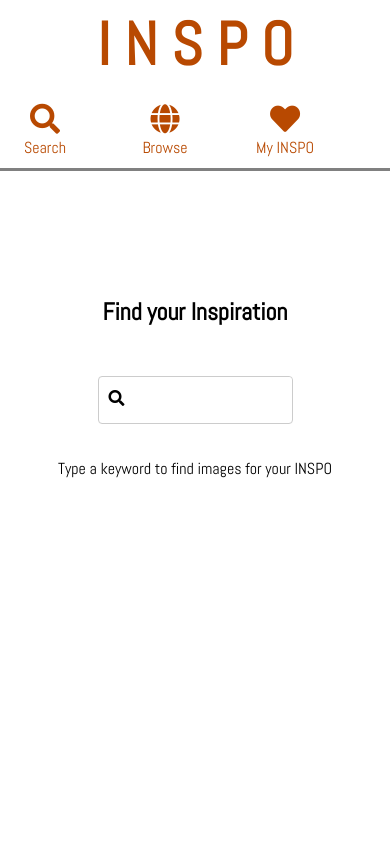
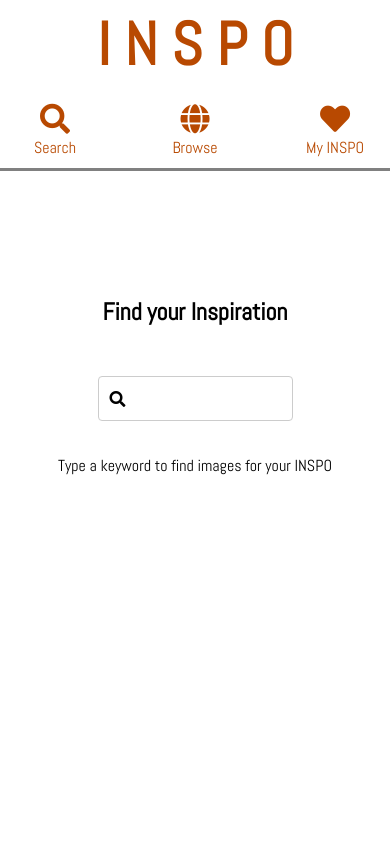
Before and after one commit to jack40tall/creative3-inspo, a Vue app: page / in a window 390 px wide. Shown: the top 844 px of the page. Built offline with nearby package versions, Linux system fonts and the light colour scheme; no server answers.

Commit message:
Fixed button hover on mobile, CORS bug, and mobile

```diff
--- a/src/App.vue
+++ b/src/App.vue
@@ -147,6 +147,7 @@ body {
 
 .menu-item {
   position: relative;
+  width: 70px;
 }
 .badge {
   position: absolute;
@@ -166,13 +167,22 @@ body {
     grid-template-areas: "brand""side";
   }
 
+  #side {
+    margin: 0;
+    display: flex;
+    justify-content: space-between;
+    width: 350px;
+    margin:auto;
+  }
+
+  .menu-item {
+    margin-right: 0px;
+    /* border: 1px solid black; */
+  }
+
   #brand h1 {
     margin-top: 0px;
     margin-bottom: 10px;
   }
-
-  #side {
-    justify-content: center;
-  }
 }
 </style>
--- a/src/components/InspoList.vue
+++ b/src/components/InspoList.vue
@@ -77,10 +77,26 @@ button {
 }
 
 button .empty-heart {display: none}
-button:hover .empty-heart {display: inline;}
-button:hover .filled-heart {display: none;}
 
+@media screen and (max-width: 499px) {
 
+    .photo {
+        height: 225px;
+        width: 375px;
+    }
+
+    .photo img {
+        /* border: 2px solid #333; */
+        height: 225px;
+        width: 375px;
+    }
+}
+
+/* Diable hover on mobile */
+@media screen and (min-width: 1025px) {
+    button:hover .empty-heart {display: inline;}
+    button:hover .filled-heart {display: none;}
+}
 
 
 </style>
--- a/src/components/PhotoList.vue
+++ b/src/components/PhotoList.vue
@@ -5,6 +5,7 @@
                 <button @click='toggleList(photo)'>
                     <span v-if="isHearted(photo)" class="filled-heart"><i class="fas fa-heart"></i></span>
                     <span v-else class="empty-heart"><i class="far fa-heart"></i></span>
+                    <span class="hover-filled-heart"><i class="fas fa-heart"></i></span>
                 </button>
                 <img :src="photo.img" alt="">
             </div>
@@ -89,4 +90,29 @@ button {
     outline: none;
 }
 
+.hover-filled-heart {
+    position: absolute;
+    left: 8.5px;
+    font-size: 38px;
+    font-size: 38px;
+    display: none;
+}
+
+@media screen and (max-width: 499px) {
+
+    .photo {
+        height: 225px;
+        width: 375px;
+    }
+    .photo img {
+        /* border: 2px solid #333; */
+        max-height: 225px;
+        max-width: 375px;
+    }
+}
+
+/* Diable hover on mobile */
+@media screen and (min-width: 1025px) {
+    button:hover .hover-filled-heart {display: inline;}
+}
 </style>
--- a/src/pixabay-data.js
+++ b/src/pixabay-data.js
@@ -1,6 +1,6 @@
 const APIKEY = "19023503-87b010c566b4c2cdf0586d799"
 
-let randomPgNum = (Math.ceil(Math.random() * 10));
+let randomPgNum = (Math.ceil(Math.random() * 6));
 // debugger;
 const URL = "https://pixabay.com/api/?key=" + APIKEY + "&q=popular&orientation=horizontal&image_type=all&per_page=70&page=" + randomPgNum;
 
--- a/src/views/MyInspo.vue
+++ b/src/views/MyInspo.vue
@@ -44,4 +44,12 @@ h3 {
   margin-top: 100px;
 }
 
+@media screen and (max-width: 1000px) {
+
+  h1 {
+    margin-left: 0px;
+    text-align: center;
+  }
+}
+
 </style>
--- a/src/views/Search.vue
+++ b/src/views/Search.vue
@@ -74,10 +74,15 @@ export default {
   margin-bottom: 36px;
 }
 
+.fas.fa-search {
+  line-height: 40px;
+}
+
 .search {
   border: 1px solid #ccc;
   border-radius: 4px;
   width: 50%;
+  padding: 1px;
 }
 #banner-message {
     width: 100%;
@@ -108,6 +113,7 @@ input {
   box-shadow: none !important;
   width: 100%;
   height: 40px;
+  margin-bottom: -15px !important;
 }
 
 
```
